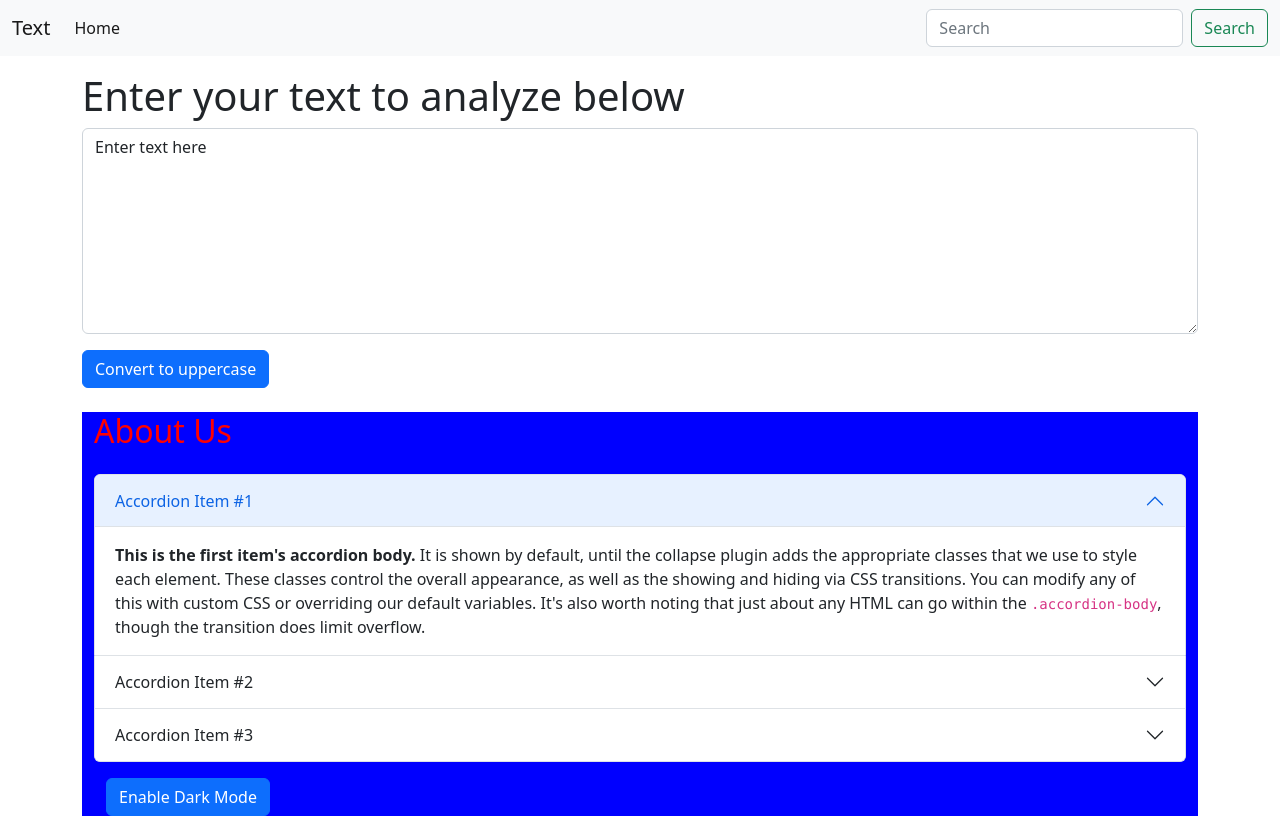
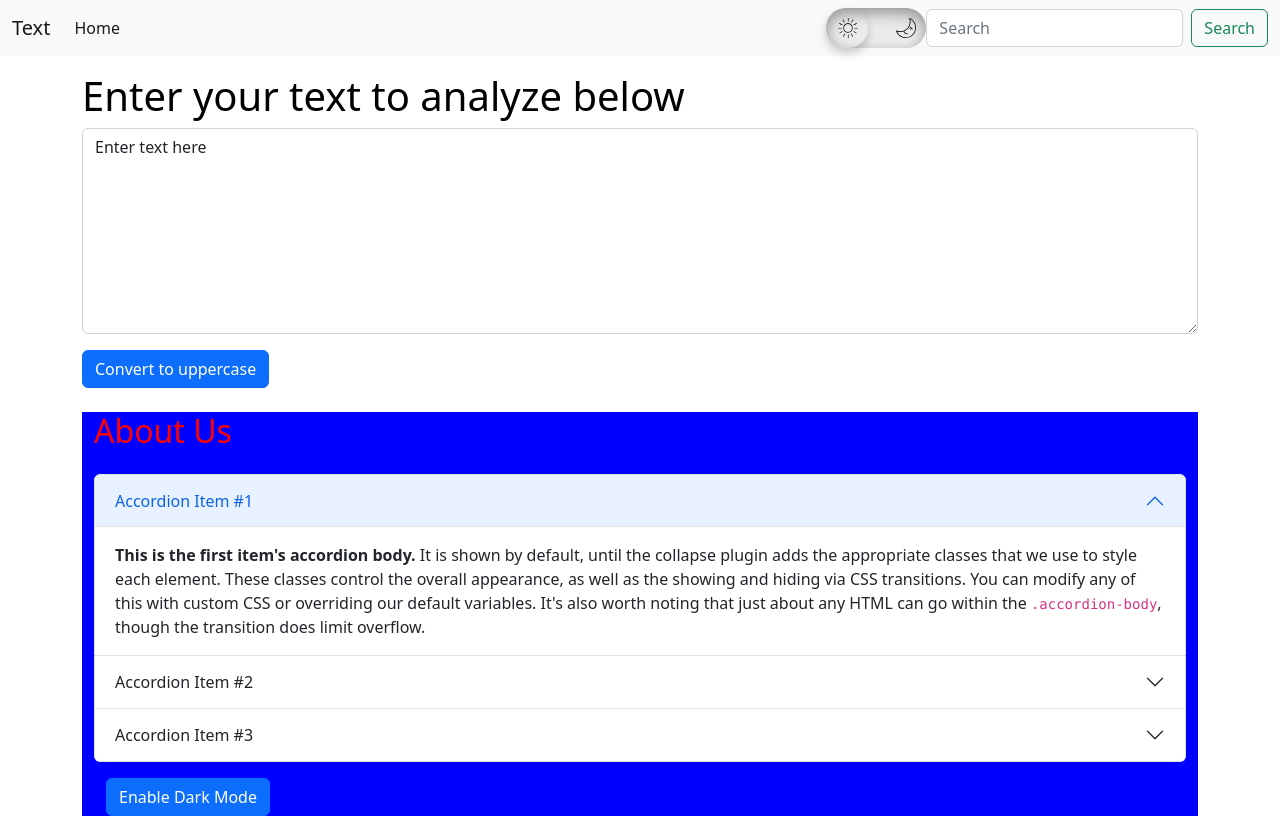
Before and after one commit to pr0sh0nt/reactsitegitub.io-hactoberfest-beginner, a React (Create React App) app: page / in a window 1280 px wide. Built offline with nearby package versions, Linux system fonts and the light colour scheme.

Commit message:
darkmode

```diff
--- a/src/App.js
+++ b/src/App.js
@@ -1,19 +1,24 @@
 //import logo from './logo.svg';
-import About from './components/About';
-import './App.css';
-import Navbar from './components/Navbar';
-import Textform from './components/Textform';
+import About from "./components/About";
+import "./App.css";
+import Navbar from "./components/Navbar";
+import Textform from "./components/Textform";
+import contextData from "./context/contextData";
+import ChangeDarkMode from "./hook/ChangeDarkMode";
+function App() {
+  const darkModeValue = ChangeDarkMode();
 
-function App() {
   return (
-    <>
-    {/*<Navbar title = "Music" aboutText="About us"/>*/}
-    <Navbar title="Text"/>
-    <div className="container my-3">
-    <Textform heading="Enter your text to analyze below"/>
-    <About/>
-    </div>
-   </>
+    <contextData.Provider value={darkModeValue}>
+      <>
+        {/*<Navbar title = "Music" aboutText="About us"/>*/}
+        <Navbar title="Text" />
+        <div className="container my-3">
+          <Textform heading="Enter your text to analyze below" />
+          <About />
+        </div>
+      </>
+    </contextData.Provider>
   );
 }
 
--- a/src/components/Navbar.js
+++ b/src/components/Navbar.js
@@ -1,34 +1,56 @@
-import React from 'react'
-import PropTypes from 'prop-types'
-
+import React from "react";
+import PropTypes from "prop-types";
+import ButtonDarkMode from "./buttonDarkMode/ButtonDarkMode";
 export default function Navbar(props) {
   return (
     <nav className="navbar navbar-expand-lg bg-light">
       <div className="container-fluid">
-      <a className="navbar-brand" href="/">{props.title}</a>
-      <button className="navbar-toggler" type="button" data-bs-toggle="collapse" data-bs-target="#navbarSupportedContent" aria-controls="navbarSupportedContent" aria-expanded="false" aria-label="Toggle navigation">
+        <a className="navbar-brand" href="/">
+          {props.title}
+        </a>
+        <button
+          className="navbar-toggler"
+          type="button"
+          data-bs-toggle="collapse"
+          data-bs-target="#navbarSupportedContent"
+          aria-controls="navbarSupportedContent"
+          aria-expanded="false"
+          aria-label="Toggle navigation"
+        >
           <span className="navbar-toggler-icon"></span>
         </button>
         <div className="collapse navbar-collapse" id="navbarSupportedContent">
           <ul className="navbar-nav me-auto mb-2 mb-lg-0">
             <li className="nav-item">
-            <a className="nav-link active" aria-current="page" href="/">Home</a>
+              <a className="nav-link active" aria-current="page" href="/">
+                Home
+              </a>
             </li>
             <li className="nav-item">
-            <a className="nav-link" href="/">{props.aboutText}</a>
+              <a className="nav-link" href="/">
+                {props.aboutText}
+              </a>
             </li>
           </ul>
+          <ButtonDarkMode />
           <form className="d-flex" role="search">
-          <input className="form-control me-2" type="search" placeholder="Search" aria-label="Search"/>
-          <button className="btn btn-outline-success" type="submit">Search</button>
+            <input
+              className="form-control me-2"
+              type="search"
+              placeholder="Search"
+              aria-label="Search"
+            />
+            <button className="btn btn-outline-success" type="submit">
+              Search
+            </button>
           </form>
         </div>
       </div>
     </nav>
-  )
+  );
 }
 
 Navbar.propTypes = {
-    title : PropTypes.string,
-    aboutText: PropTypes.string
-}
+  title: PropTypes.string,
+  aboutText: PropTypes.string,
+};
--- /dev/null
+++ b/src/components/buttonDarkMode/ButtonDarkMode.jsx
@@ -0,0 +1,25 @@
+import React, { useContext } from "react";
+import contextData from "../../context/contextData";
+import sun from "../../asset/darkmode/sun.svg";
+import moon from "../../asset/darkmode/moon.svg";
+import "./buttonDarkMode.css";
+export default function ButtonDarkMode() {
+  const { isDarkMode, setDarkMode } = useContext(contextData);
+  function onClickButton() {
+    setDarkMode(isDarkMode ? false : true);
+  }
+  return (
+    <div
+      className={
+        isDarkMode
+          ? "backgroundDarkMode backgroundDarkModeChecked"
+          : "backgroundDarkMode"
+      }
+      onClick={onClickButton}
+    >
+      <img src={sun} className="sun" alt="soleil" />
+      <img src={moon} className="moon" alt="lune" />
+      {isDarkMode}
+    </div>
+  );
+}
--- /dev/null
+++ b/src/components/buttonDarkMode/buttonDarkMode.css
@@ -0,0 +1,59 @@
+.backgroundDarkMode {
+    width: 100px;
+    height: 40px;
+    position: relative;
+    z-index: 3;
+    display: block;
+    background: #ebebeb;
+    border-radius: 200px;
+    box-shadow: inset 0px 5px 15px rgba(0, 0, 0, 0.4), inset 0px -5px 15px rgba(255, 255, 255, 0.4);
+    cursor: pointer;
+    transition: 0.3s;
+}
+
+.backgroundDarkMode img {
+    position: absolute;
+    top: 0px;
+    z-index: 100;
+}
+
+.backgroundDarkMode .sun {
+    left: 12px;
+    fill: #fff;
+    transition: 0.3s;
+    height: 100%;
+    width: 20%;
+}
+
+.backgroundDarkMode .moon {
+    left: 70px;
+    fill: #7e7e7e;
+    transition: 0.3s;
+    height: 100%;
+    width: 20%;
+}
+
+
+.backgroundDarkMode::after {
+    transition: 0.3s;
+    content: "";
+    width: 42%;
+    height: 40px;
+    position: absolute;
+    top: 0px;
+    left: 0px;
+    background: linear-gradient(180deg, #ffffff, var(--skill-background));
+    border-radius: 180px;
+    box-shadow: 0px 5px 10px rgba(0, 0, 0, 0.2);
+}
+
+
+.backgroundDarkModeChecked {
+    background: #686868;
+}
+
+.backgroundDarkModeChecked::after {
+    left: 100px;
+    transform: translateX(-100%);
+    /*   background: linear-gradient(180deg, #777, #3a3a3a); */
+}
--- /dev/null
+++ b/src/context/contextData.js
@@ -0,0 +1,2 @@
+import React from "react";
+export default React.createContext({});
--- /dev/null
+++ b/src/hook/ChangeDarkMode.js
@@ -0,0 +1,35 @@
+import { useEffect, useState } from "react";
+import getVariableCss from "../tools/getVariableCss";
+const ChangeDarkMode = () => {
+  const defaultDarkMode = false;
+  const [isDarkMode, setDarkMode] = useState(defaultDarkMode);
+
+  useEffect(() => {
+    localStorage.setItem("darkMode", isDarkMode + "");
+    if (isDarkMode) {
+      // dark
+      document.documentElement.style.setProperty(
+        "--background-color",
+        getVariableCss("--background-color-dark")
+      );
+      document.documentElement.style.setProperty(
+        "--color-text",
+        getVariableCss("--color-text-dark")
+      );
+    } else {
+      // light
+      document.documentElement.style.setProperty(
+        "--background-color",
+        getVariableCss("--background-color-light")
+      );
+      document.documentElement.style.setProperty(
+        "--color-text",
+        getVariableCss("--color-text-light")
+      );
+    }
+  }, [isDarkMode]);
+
+  return { isDarkMode, setDarkMode };
+};
+
+export default ChangeDarkMode;
--- a/src/index.css
+++ b/src/index.css
@@ -0,0 +1,20 @@
+:root {
+    /*   change in changeDarkMode for default */
+    --background-color: white;
+    --color-text: black;
+    /*     change darkMode */
+    --background-color-dark: black;
+    --background-color-light: white;
+    --color-text-dark: white;
+    --color-text-light: black;
+}
+
+body {
+    background-color: var(--background-color);
+    color: var(--color-text);
+}
+
+nav {
+    background-color: var(--background-color);
+    color: var(--color-text);
+}
--- /dev/null
+++ b/src/tools/getVariableCss.js
@@ -0,0 +1,5 @@
+const getVariableCss = (varibleCss) => {
+  const docStyle = getComputedStyle(document.documentElement);
+  return docStyle.getPropertyValue(varibleCss);
+};
+export default getVariableCss;
```
Also changed, not shown: src/asset/darkmode/moon.svg (added), src/asset/darkmode/sun.svg (added). Lines whose indentation alone changed are shown as unchanged.
